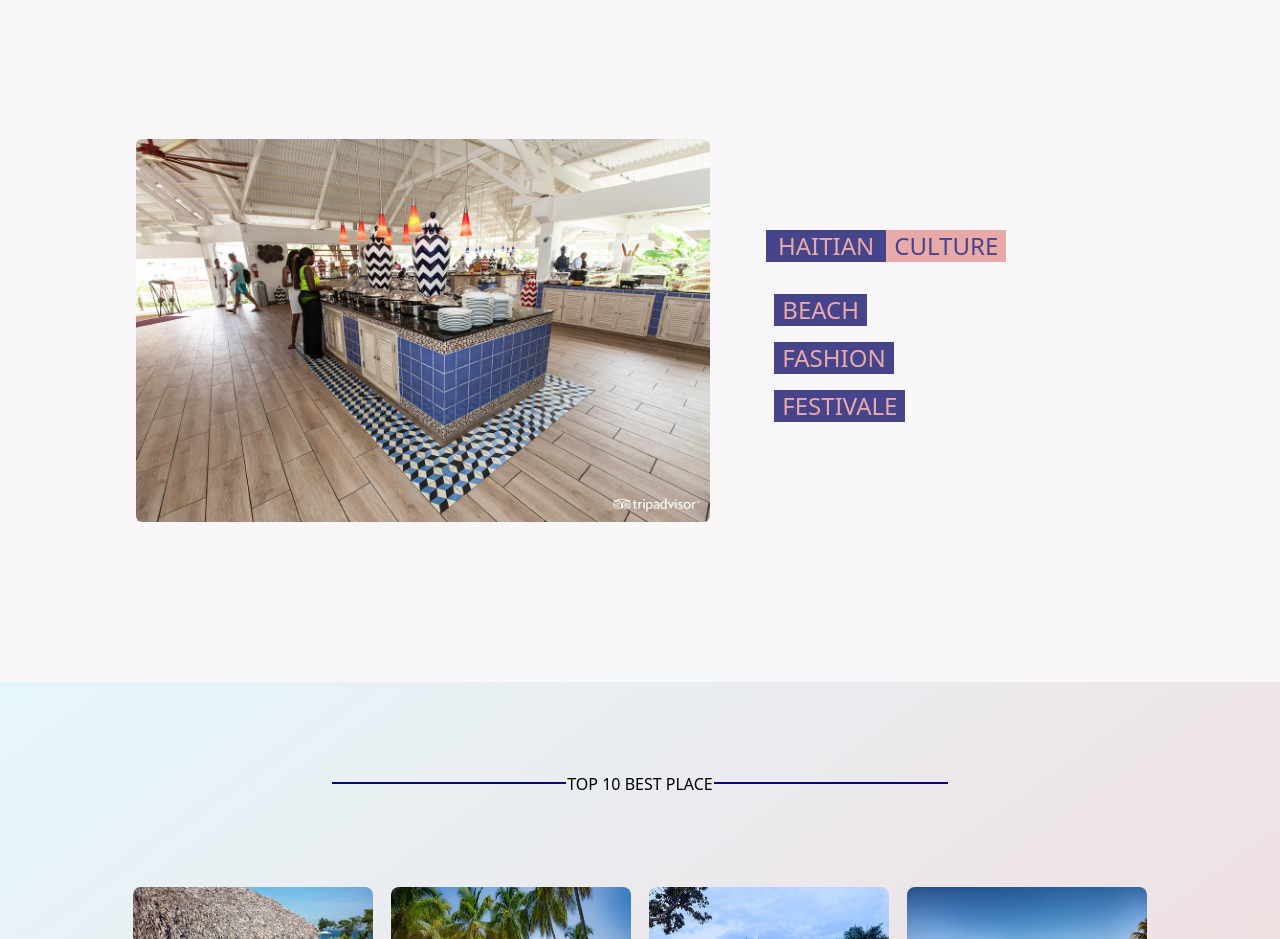
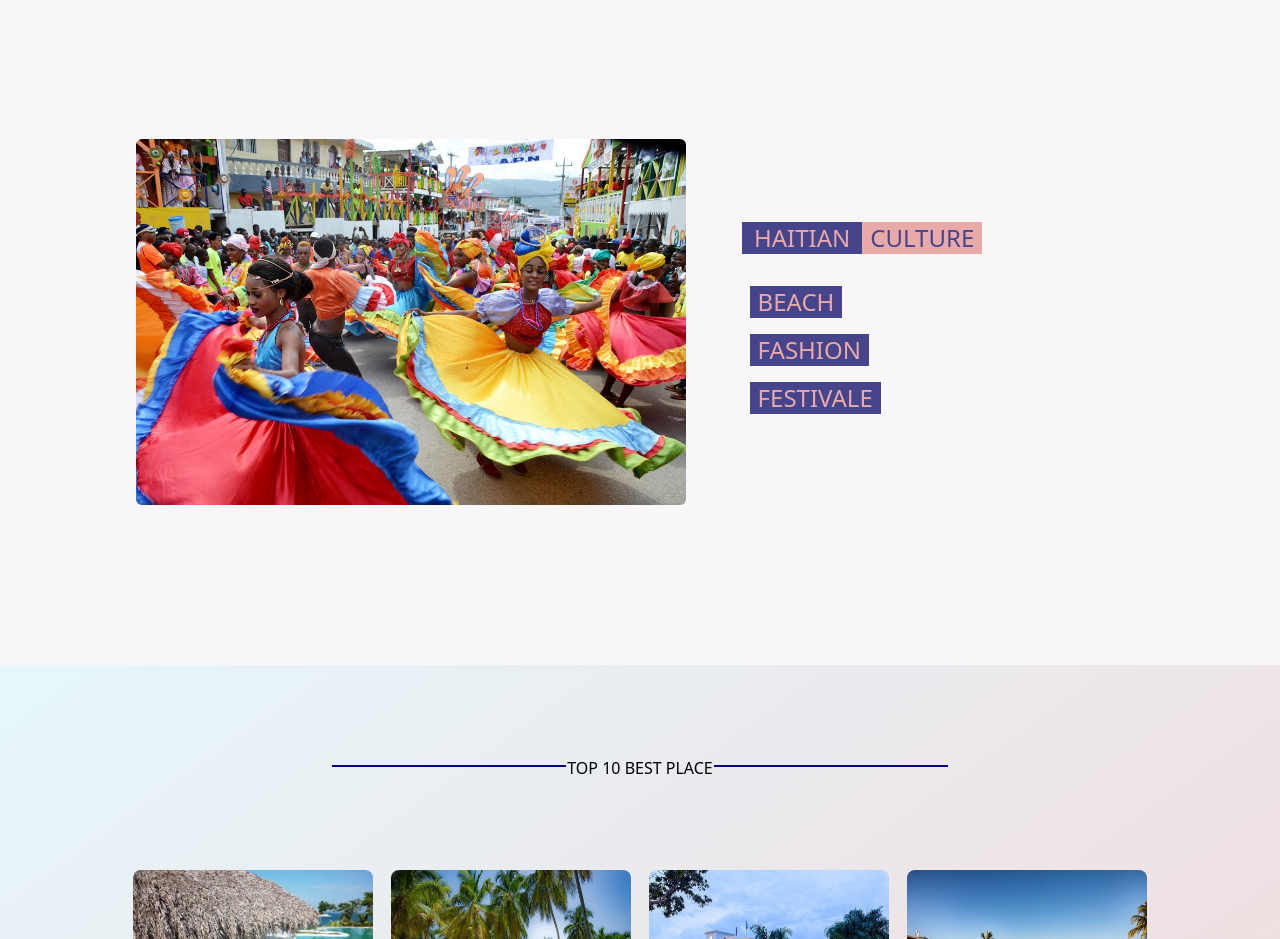
Before and after one commit to LlMrc/personal, a React (Vite) app: page /home in a window 1280 px wide. Shown: the part 4480-5419 px from the top of the page. Built offline with nearby package versions, Linux system fonts and the light colour scheme; what react-locomotive-scroll would draw is missing.

Commit message:
advanture

```diff
--- a/src/pages/explorer.tsx
+++ b/src/pages/explorer.tsx
@@ -1,5 +1,6 @@
 import styles from "../styles";
 import restaurent from "../assets/gridcard/restaurant.jpg";
+import carnival from "../assets/carnival.jpeg";
 
 import { motion, useAnimation } from "framer-motion";
 import { useInView } from "react-intersection-observer";
@@ -93,8 +94,8 @@ export default function Explorer() {
         >
           <div className="">
             <img
-              src={restaurent}
-              alt="restaurent"
+              src={carnival}
+              alt="carnival"
               className="object-contain h-full w-full rounded-md"
             />
           </div>
```
Also changed, not shown: src/assets/carnival.jpeg (added), src/assets/gridcard/royal.jpg (added).
